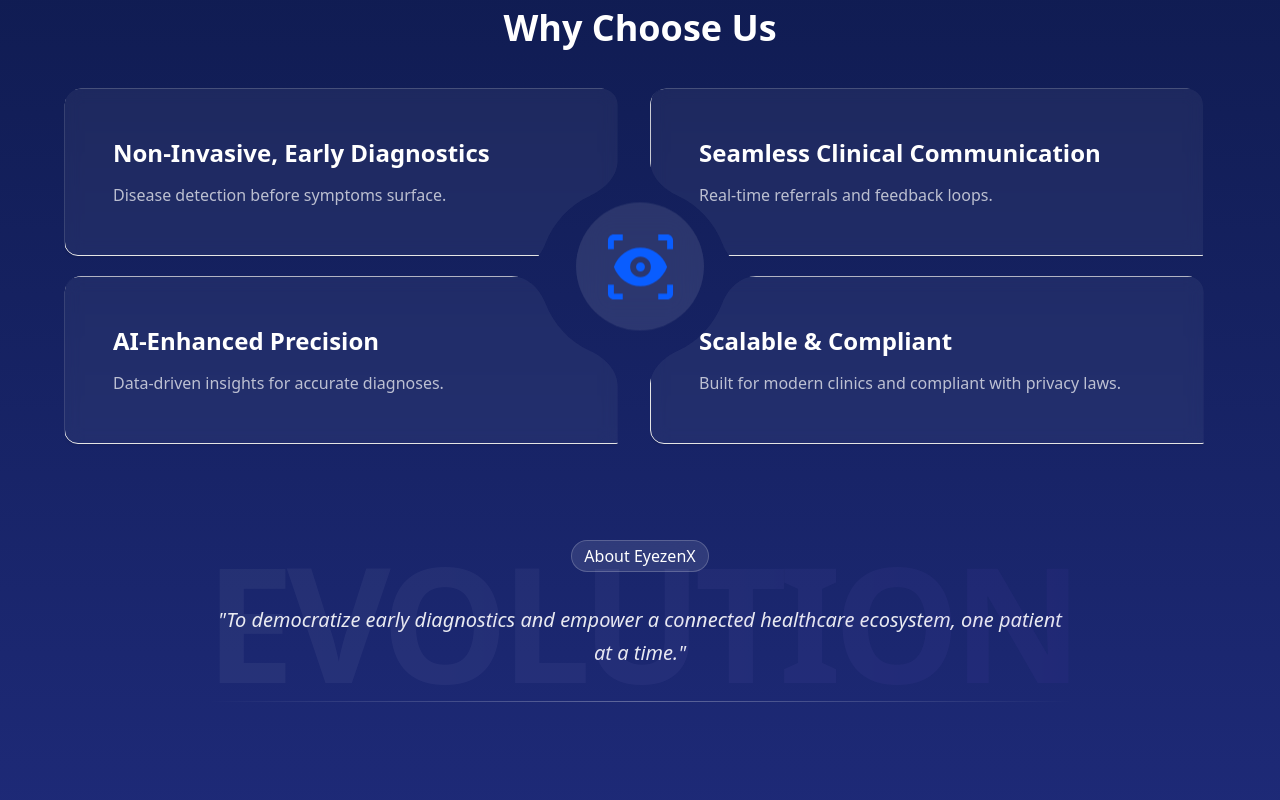
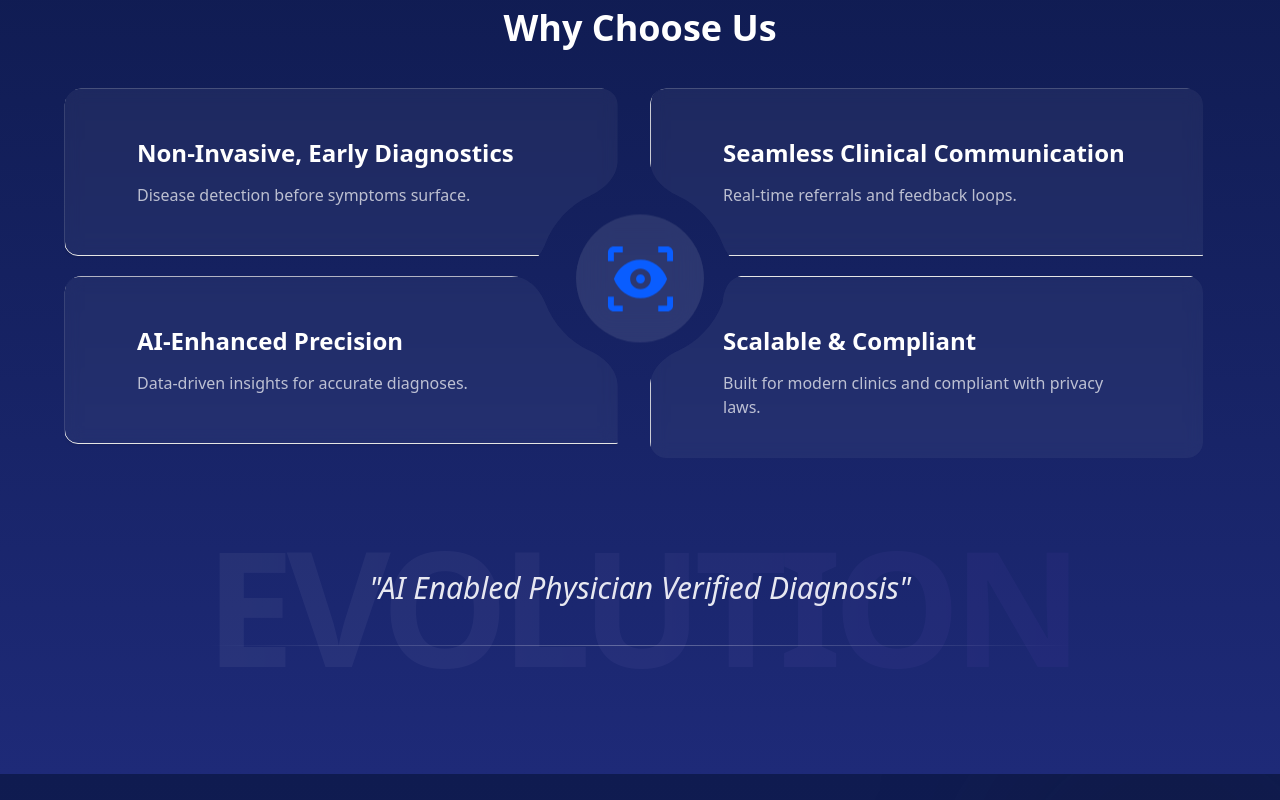
Before and after one commit to Tech-EyeZenX/eyezenx-landing-page, a React (Vite) app in the folder frontend/: page / in a window 1280 px wide. Shown: the part 2580-3380 px from the top of the page. Built offline with nearby package versions, Linux system fonts and the light colour scheme.

Commit message:
Corrected footer and  why choose section

```diff
--- a/frontend/src/components/Footer.jsx
+++ b/frontend/src/components/Footer.jsx
@@ -49,9 +49,7 @@ export default function Footer() {
                     <div>
                         <h4 className="font-semibold mb-2">Contact Information</h4>
                         <ul className="text-gray-400 space-y-2">
-                            <li>Phone: +913456788</li>
-                            <li>Email: Nikhilreddy@Gmail.Com</li>
-                            <li>Address: 123 C, Gandhi Nagar, Madipakam, Chennai.</li>
+                            <li>Email: eyezenx@gmail.com</li>
                         </ul>
                     </div>
                 </div>
--- a/frontend/src/components/WhyChooseUs.jsx
+++ b/frontend/src/components/WhyChooseUs.jsx
@@ -8,22 +8,22 @@ const features = [
     {
         title: "Non-Invasive, Early Diagnostics",
         description: "Disease detection before symptoms surface.",
-        clipPath: `path('M537.694 0.714844C546.531 0.715009 553.694 7.87842 553.694 16.7148V72.4925C553.694 88.5953 540.5 101.305 525.802 107.884C505.834 116.823 489.778 134.16 481.251 155.913C475.595 170.34 463.134 182.445 447.638 182.445H16.8184C7.9818 182.445 0.818359 175.282 0.818359 166.445V16.7148C0.818376 7.8783 7.98182 0.714846 16.8184 0.714844H537.694Z')`
+        clipPath: `path('M537.694 0.715088C546.531 0.715253 553.694 7.87866 553.694 16.7151V72.4927C553.694 88.5956 540.5 101.306 525.802 107.885C505.834 116.823 489.778 134.16 481.251 155.913C475.595 170.34 463.134 182.446 447.638 182.446H16.8184C7.9818 182.446 0.818359 175.282 0.818359 166.446V16.7151C0.818376 7.87855 7.98182 0.71509 16.8184 0.715088H537.694Z')`
     },
     {
         title: "Seamless Clinical Communication",
         description: "Real-time referrals and feedback loops.",
-        clipPath: `path('M16.124 0.714844C7.2876 0.714983 0.124023 7.8784 0.124023 16.7148V72.4925C0.124023 88.5953 13.3184 101.305 28.0159 107.884C47.9843 116.823 64.0399 134.16 72.5675 155.913C78.2229 170.34 90.6847 182.445 106.18 182.445H537C545.837 182.445 553 175.282 553 166.445V16.7148C553 7.87832 545.837 0.714871 537 0.714844H16.124Z')`
+        clipPath: `path('M16.124 0.715088C7.2876 0.715227 0.124023 7.87864 0.124023 16.7151V72.4927C0.124023 88.5956 13.3184 101.306 28.0159 107.885C47.9843 116.823 64.0399 134.16 72.5675 155.913C78.2229 170.34 90.6847 182.446 106.18 182.446H537C545.837 182.446 553 175.282 553 166.446V16.7151C553 7.87856 545.837 0.715115 537 0.715088H16.124Z')`
     },
     {
         title: "AI-Enhanced Precision",
         description: "Data-driven insights for accurate diagnoses.",
-        clipPath: `path('M537.704 182C546.54 182 553.704 174.837 553.704 166V110.222C553.704 94.1195 540.509 81.4095 525.812 74.8303C505.844 65.8918 489.789 48.5553 481.261 26.8017C475.606 12.3751 463.144 0.269531 447.648 0.269531H16.8278C7.99128 0.269623 0.827759 7.43303 0.827759 16.2695V166C0.827759 174.836 7.99128 182 16.8278 182H537.704Z')`
+        clipPath: `path('M537.704 182C546.54 182 553.704 174.837 553.704 166V110.222C553.704 94.1195 540.509 81.4095 525.812 74.8303C505.844 65.8918 489.788 48.5553 481.261 26.8017C475.606 12.3751 463.144 0.269531 447.648 0.269531H16.8276C7.99116 0.269623 0.827637 7.43303 0.827637 16.2695V166C0.827637 174.836 7.99116 182 16.8276 182H537.704Z')`
     },
     {
         title: "Scalable & Compliant",
         description: "Built for modern clinics and compliant with privacy laws.",
-        clipPath: `path('M16 182C7 182 0 174.837 0 166V110.222C0 94.1195 13.195 81.4095 27.8916 74.8303C47.8595 65.8918 63.915 48.5553 72.4429 26.8017C78.0983 12.3751 90.56 0.269531 106.056 0.269531H537.704C546.54 0.269531 553.704 7.43303 553.704 16.2695V166C553.704 174.836 546.54 182 537.704 182H16Z')`
+        clipPath: `path('M16.124 182C7.2876 182 .124 174.836.124 166V110.222C.124 94.1195 13.3184 81.4095 28.0159 74.8304 47.9843 65.8919 64.0399 48.5553 72.5675 26.8017 75-1 91-1 105-1H537C545.837.2696 553 7.433 553 16.2695V166C553 174.837 545.837 182 537 182H16.124Z')`
     }
 ];
 
@@ -101,10 +101,10 @@ export default function WhyChooseUs() {
 
                             >
                                 <CardHeader className="p-4 sm:p-5 md:p-6">
-                                    <CardTitle className="text-lg sm:text-xl md:text-2xl font-semibold mb-1 sm:mb-2 px-4 sm:px-6 text-white">
+                                    <CardTitle className="text-lg sm:text-xl md:text-2xl font-semibold mb-1 sm:mb-2 px-4 sm:px-12 text-white">
                                         {feature.title}
                                     </CardTitle>
-                                    <CardDescription className="text-xs sm:text-sm md:text-base text-white/70 px-4 sm:px-6">
+                                    <CardDescription className="text-xs sm:text-sm md:text-base text-white/70 px-4 sm:px-12">
                                         {feature.description}
                                     </CardDescription>
                                 </CardHeader>
@@ -147,34 +147,15 @@ export default function WhyChooseUs() {
 
             {/* Vision Section */}
             <div className="text-center py-6 sm:py-8 md:py-12 space-y-6 sm:space-y-8 max-w-2xl md:max-w-4xl mx-auto relative px-4">
-                <motion.div
-                    initial={{ scale: 0.95 }}
-                    whileInView={{ scale: 1 }}
-                    transition={{ type: "spring", delay: 0.2 }}
-                    className="inline-block"
-                >
-                    <Button
-                        asChild
-                        variant="glass"
-                        size="sm"
-                        className="rounded-full backdrop-blur-lg border border-white/20 hover:border-white/40 transition-colors text-white bg-white/10 hover:bg-white/20 text-sm sm:text-base"
-                    >
-                        <motion.button
-                            whileHover={{ scale: 1.05 }}
-                            whileTap={{ scale: 0.95 }}
-                        >
-                            About EyezenX
-                        </motion.button>
-                    </Button>
-                </motion.div>
+
 
                 <motion.blockquote
                     initial={{ opacity: 0, y: 20 }}
                     whileInView={{ opacity: 1, y: 0 }}
                     transition={{ delay: 0.3 }}
-                    className="text-base sm:text-lg md:text-xl font-medium italic text-white/90 leading-relaxed"
+                    className="text-base sm:text-lg md:text-3xl font-medium italic text-white/90 leading-relaxed"
                 >
-                    "To democratize early diagnostics and empower a connected healthcare ecosystem, one patient at a time."
+                    "AI Enabled Physician Verified Diagnosis"
                 </motion.blockquote>
 
                 {/* Animated Background Text */}
```
